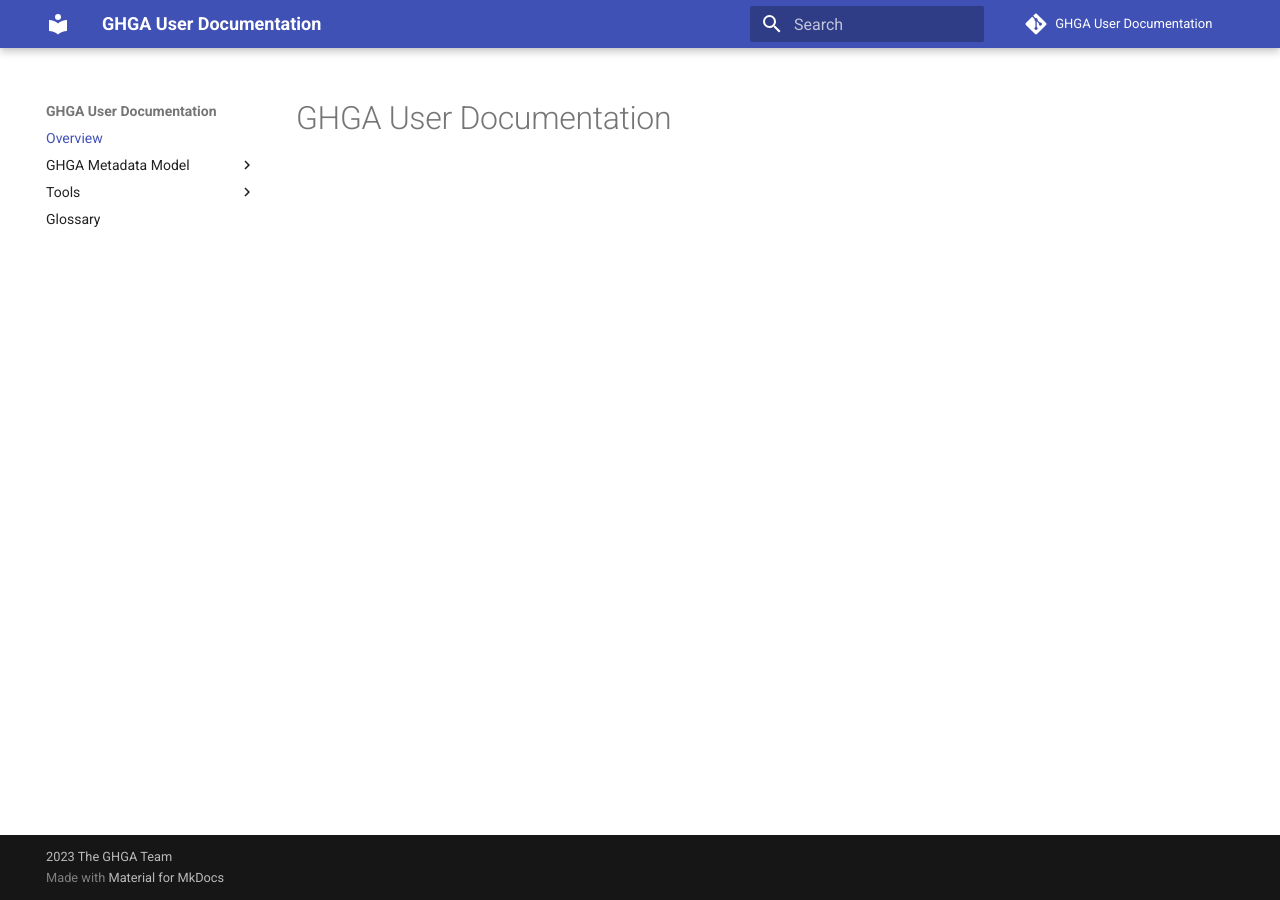
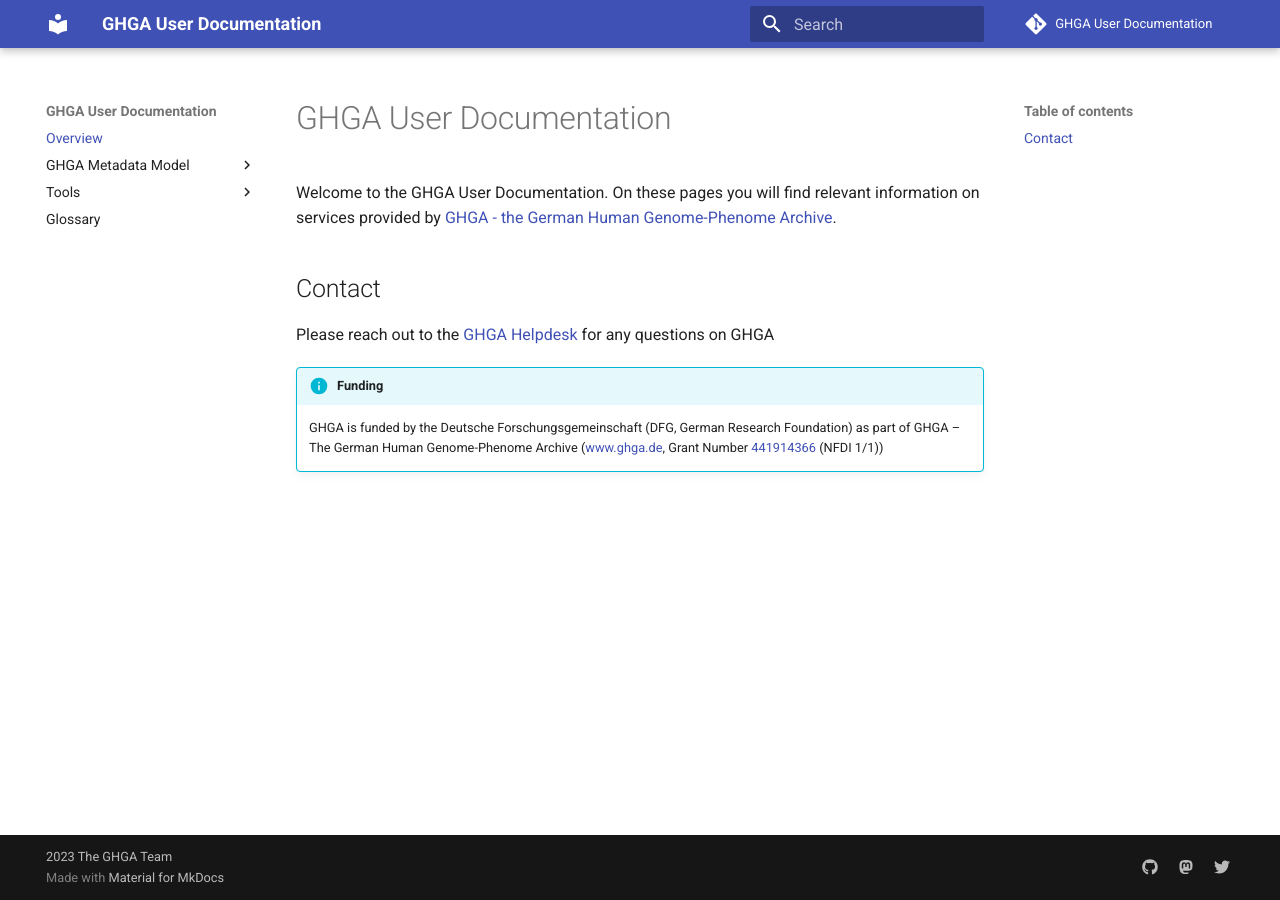
Before and after one commit to ghga-de/docs.ghga.de, an MkDocs documentation site: the page built from user_docs/index.md, in a window 1280 px wide. Built offline with MkDocs 1.6.1 and Material for MkDocs 9.7.7, drawn with Linux system fonts in a browser that asks for light colours; comment, search, counter and statistics services are not loaded.

Commit message:
Generate intro page (#8)
* Adding a glossary based on the one we have in the T.O.D.

* Add social icons

* First content for index page

---------

Co-authored-by: Léon Kuchenbecker <leon.kuchenbecker@uni-tuebingen.de>

```diff
--- a/mkdocs.yaml
+++ b/mkdocs.yaml
@@ -41,6 +41,16 @@
 plugins:
   - search
   - git-revision-date-localized
+
+# Additional configuration
+extra:
+  social:
+    - icon: fontawesome/brands/github
+      link: https://github.com/ghga-de
+    - icon: fontawesome/brands/mastodon
+      link: https://genomic.social/@ghga
+    - icon: fontawesome/brands/twitter
+      link: https://twitter.com/ghga_DE
 
 # Extensions
 markdown_extensions:
--- a/user_docs/index.md
+++ b/user_docs/index.md
@@ -1 +1,9 @@
 # GHGA User Documentation
+
+Welcome to the GHGA User Documentation. On these pages you will find relevant information on services provided by [GHGA - the German Human Genome-Phenome Archive](https://www.ghga.de).
+
+## Contact
+Please reach out to the [GHGA Helpdesk](mailto:helpdesk@ghga.de) for any questions on GHGA
+
+!!! info "Funding"
+    GHGA is funded by the Deutsche Forschungsgemeinschaft (DFG, German Research Foundation) as part of  GHGA – The German Human Genome-Phenome Archive (www.ghga.de, Grant Number [441914366](https://gepris.dfg.de/gepris/projekt/441914366?context=projekt&task=showDetail&id=441914366&) (NFDI 1/1))
```
